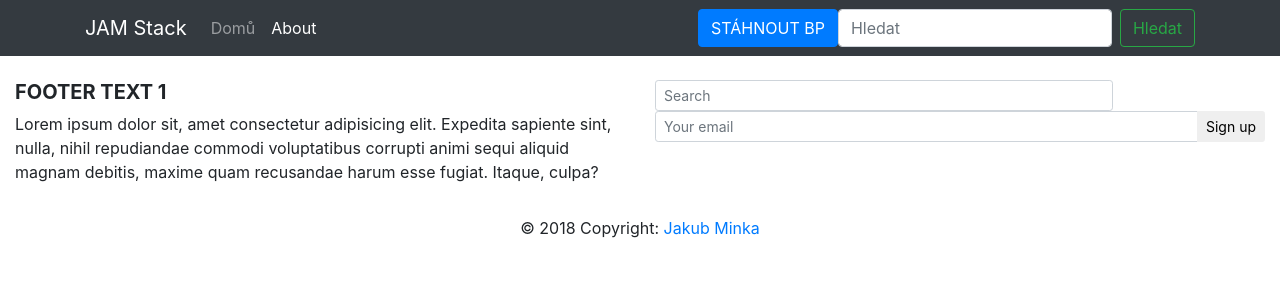
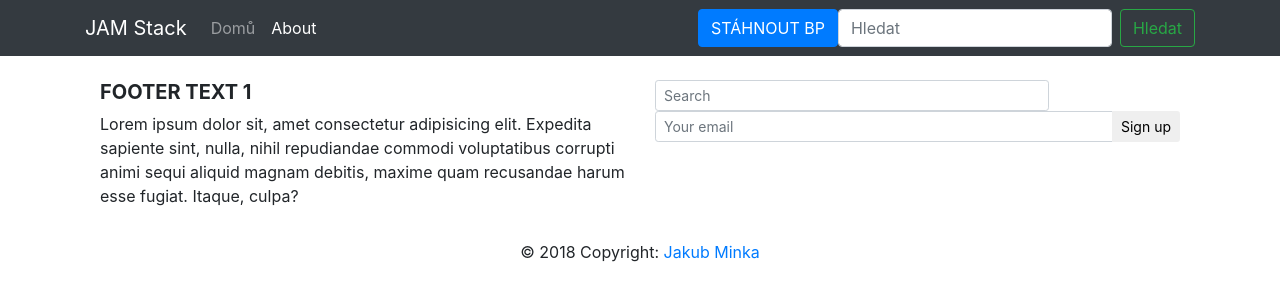
Before and after one commit to jakubminka/JAM_Stack, a Jekyll site: the page built from about.html, in a window 1280 px wide. Shown: the top 301 px of the page. Built offline with Jekyll 4.4.1, drawn with Linux system fonts in a browser that asks for light colours; nearby versions of some CDN libraries.

Commit message:
Update footer.html

```diff
--- a/_includes/footer.html
+++ b/_includes/footer.html
@@ -1,13 +1,14 @@
 <footer class="page-footer font-small special-color-dark pt-4">
+  <div class="container">
     <div class="container-fluid text-center text-md-left">
       <div class="row">
         <div class="col-md-6 mt-md-0 mt-3">
           <h5 class="text-uppercase font-weight-bold">Footer text 1</h5>
           <p>
             Lorem ipsum dolor sit, amet consectetur adipisicing elit. Expedita
-          sapiente sint, nulla, nihil repudiandae commodi voluptatibus corrupti
-          animi sequi aliquid magnam debitis, maxime quam recusandae harum esse
-          fugiat. Itaque, culpa?
+            sapiente sint, nulla, nihil repudiandae commodi voluptatibus
+            corrupti animi sequi aliquid magnam debitis, maxime quam recusandae
+            harum esse fugiat. Itaque, culpa?
           </p>
         </div>
         <hr class="clearfix w-100 d-md-none pb-3" />
@@ -39,6 +40,7 @@
         </div>
       </div>
     </div>
+  </div>
   <div class="footer-copyright text-center py-3">
     © 2018 Copyright: <a href="">Jakub Minka</a>
   </div>
```
Lines whose indentation alone changed are shown as unchanged.
